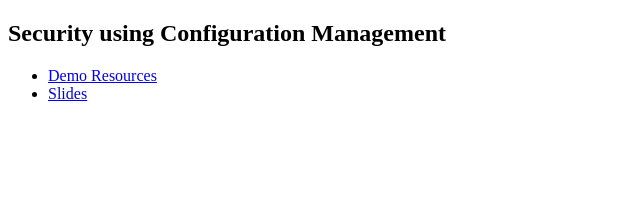
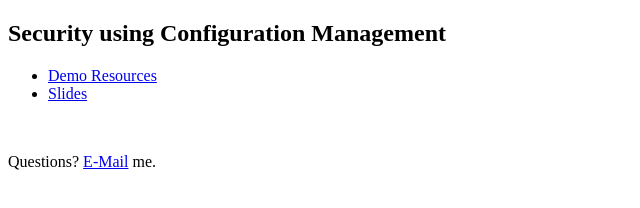
Before and after one commit to pcfens/vascan2014, a plain HTML site: page index.html in a window 1280 px wide. Shown: the whole page, without its empty margins (0-640 px from the left). Drawn offline with Linux system fonts and the light colour scheme.

Commit message:
Add contact e-mail

```diff
--- a/index.html
+++ b/index.html
@@ -11,4 +11,6 @@
   <li><a href="https://github.com/pcfens/vascan2014">Demo Resources</a></li>
   <li><a href="https://speakerdeck.com/pcfens/security-using-configuration-management">Slides</a></li>
 </ul>
+<br />
+<p>Questions? <a href="mailto:pcfens@wm.edu">E-Mail</a> me.</p>
 </body>
```
